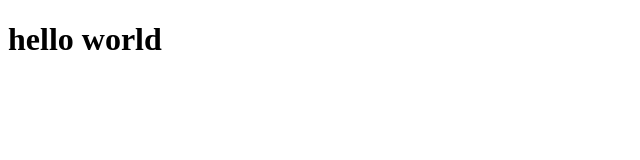
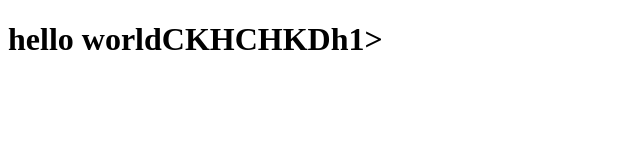
Before and after one commit to CODExSHAN29/my-own-codes, a plain HTML site: page html/index.html in a window 1280 px wide. Shown: the whole page, without its empty margins (0-640 px from the left). Drawn offline with Linux system fonts and the light colour scheme.

Commit message:
Update index.html

```diff
--- a/html/index.html
+++ b/html/index.html
@@ -8,7 +8,7 @@
 </head>
 <!-- this is a comment-->
 <body>
-    <h1>hello world</h1>
+    <h1>hello worldCKHCHKDh1>
     <br>
 </body>
 </html>
```
